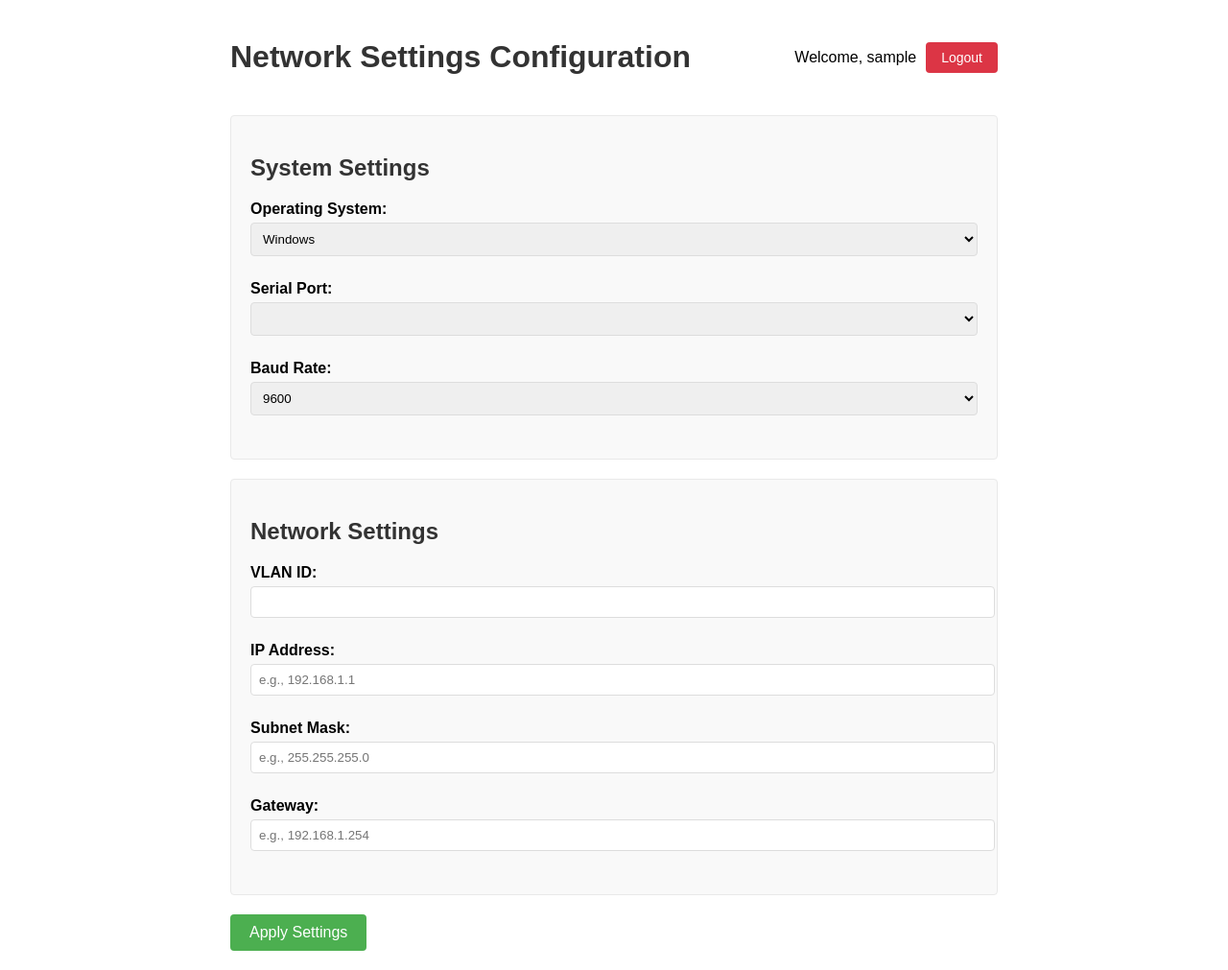
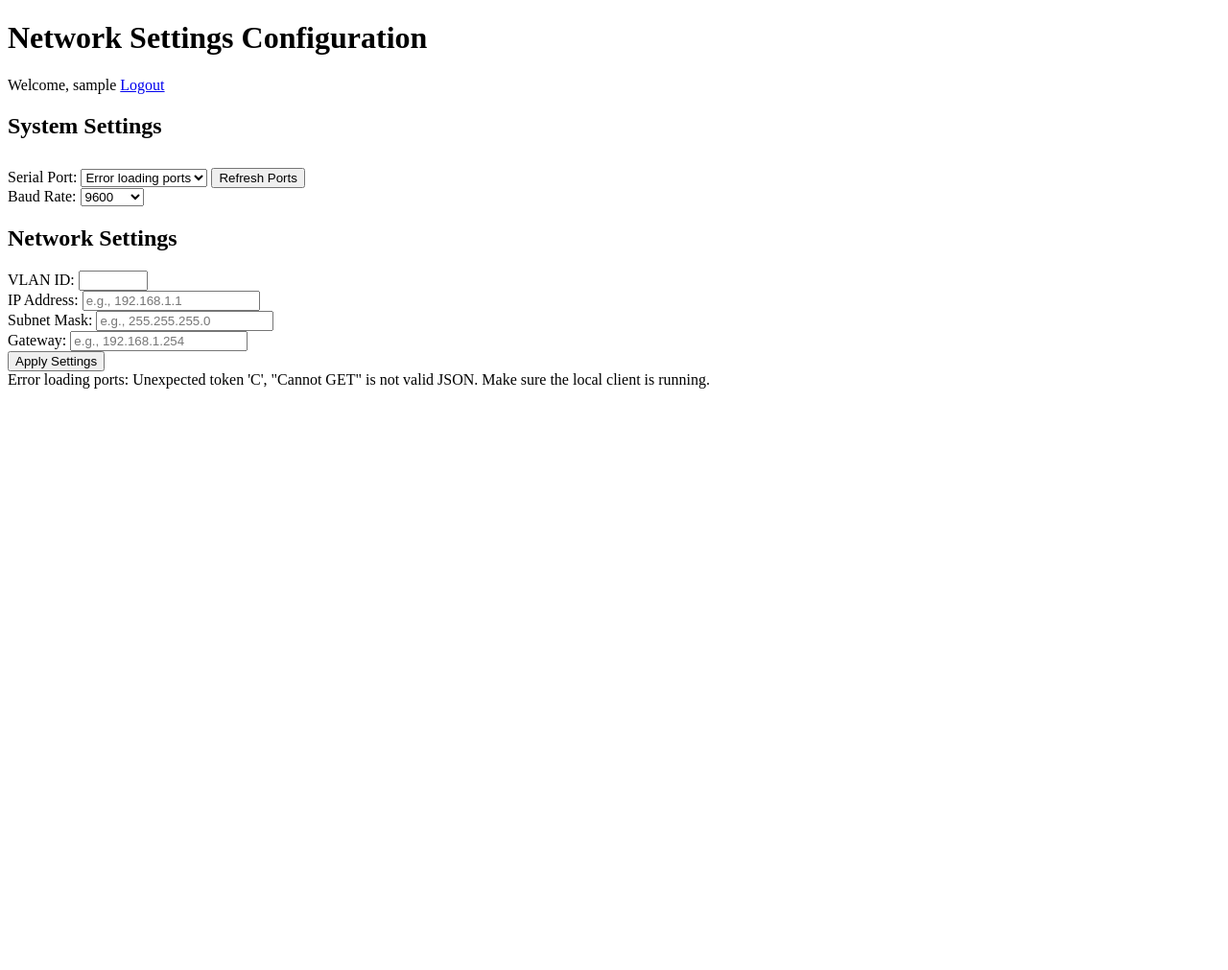
Before and after one commit to bhavyalabana/MS-testing, a Flask app: template templates/index.html in a window 1280 px wide. Shown: the whole page at 96% size. After the commit the page ends 405 px from the top, so only its background shows below. Run offline with Flask 3, Linux system fonts and the light colour scheme; the template is opened without the code that fills it: most values are stand-ins (such as "Sample title", 1, 10 or a date in 2020); lists and menus that the app fills with data are empty.

Commit message:
Update index.html

```diff
--- a/templates/index.html
+++ b/templates/index.html
@@ -3,89 +3,7 @@
 <head>
     <title>Network Settings Configuration</title>
     <style>
-        body {
-            font-family: Arial, sans-serif;
-            max-width: 800px;
-            margin: 0 auto;
-            padding: 20px;
-        }
-        .header {
-            display: flex;
-            justify-content: space-between;
-            align-items: center;
-            margin-bottom: 20px;
-        }
-        .user-info {
-            display: flex;
-            align-items: center;
-            gap: 10px;
-        }
-        .logout-btn {
-            background-color: #dc3545;
-            color: white;
-            padding: 8px 16px;
-            border: none;
-            border-radius: 4px;
-            cursor: pointer;
-            text-decoration: none;
-            font-size: 14px;
-        }
-        .logout-btn:hover {
-            background-color: #c82333;
-        }
-        .form-group {
-            margin-bottom: 15px;
-        }
-        label {
-            display: block;
-            margin-bottom: 5px;
-            font-weight: bold;
-        }
-        input, select {
-            width: 100%;
-            padding: 8px;
-            margin-bottom: 10px;
-            border: 1px solid #ddd;
-            border-radius: 4px;
-        }
-        button {
-            background-color: #4CAF50;
-            color: white;
-            padding: 10px 20px;
-            border: none;
-            border-radius: 4px;
-            cursor: pointer;
-            font-size: 16px;
-        }
-        button:hover {
-            background-color: #45a049;
-        }
-        #status {
-            margin-top: 20px;
-            padding: 10px;
-            display: none;
-            border-radius: 4px;
-        }
-        .success {
-            background-color: #dff0d8;
-            color: #3c763d;
-            border: 1px solid #d6e9c6;
-        }
-        .error {
-            background-color: #f2dede;
-            color: #a94442;
-            border: 1px solid #ebccd1;
-        }
-        .section {
-            background-color: #f9f9f9;
-            padding: 20px;
-            border-radius: 4px;
-            margin-bottom: 20px;
-            border: 1px solid #e9e9e9;
-        }
-        h1, h2 {
-            color: #333;
-        }
+        /* ... (keep existing styles) ... */
     </style>
 </head>
 <body>
@@ -101,17 +19,11 @@
         <div class="section">
             <h2>System Settings</h2>
             <div class="form-group">
-                <label for="os_type">Operating System:</label>
-                <select id="os_type" name="os_type" onchange="updatePorts()">
-                    <option value="Windows">Windows</option>
-                    <option value="Linux">Linux</option>
+                <label for="port">Serial Port:</label>
+                <select id="port" name="port" required>
+                    <option value="">Loading ports...</option>
                 </select>
-            </div>
-            <div class="form-group">
-                <label for="port">Serial Port:</label>
-                <select id="port" name="port">
-                    <!-- Ports will be populated dynamically -->
-                </select>
+                <button type="button" onclick="updatePorts()" style="width: auto; margin-top: 10px;">Refresh Ports</button>
             </div>
             <div class="form-group">
                 <label for="baudrate">Baud Rate:</label>
@@ -129,25 +41,25 @@
             <h2>Network Settings</h2>
             <div class="form-group">
                 <label for="vlan_id">VLAN ID:</label>
-                <input type="number" id="vlan_id" name="vlan_id" min="1" max="4094">
+                <input type="number" id="vlan_id" name="vlan_id" min="1" max="4094" required>
             </div>
             <div class="form-group">
                 <label for="ip_address">IP Address:</label>
                 <input type="text" id="ip_address" name="ip_address"
                        pattern="^(\d{1,3}\.){3}\d{1,3}$"
-                       placeholder="e.g., 192.168.1.1">
+                       placeholder="e.g., 192.168.1.1" required>
             </div>
             <div class="form-group">
                 <label for="subnet_mask">Subnet Mask:</label>
                 <input type="text" id="subnet_mask" name="subnet_mask"
                        pattern="^(\d{1,3}\.){3}\d{1,3}$"
-                       placeholder="e.g., 255.255.255.0">
+                       placeholder="e.g., 255.255.255.0" required>
             </div>
             <div class="form-group">
                 <label for="gateway">Gateway:</label>
                 <input type="text" id="gateway" name="gateway"
                        pattern="^(\d{1,3}\.){3}\d{1,3}$"
-                       placeholder="e.g., 192.168.1.254">
+                       placeholder="e.g., 192.168.1.254" required>
             </div>
         </div>
 
@@ -156,12 +68,27 @@
     <div id="status"></div>
 
     <script>
+        const LOCAL_CLIENT_URL = 'http://localhost:5001';
+
         async function updatePorts() {
+            const portSelect = document.getElementById('port');
+            portSelect.innerHTML = '<option value="">Loading ports...</option>';
+
             try {
-                const response = await fetch('/get_ports');
+                console.log('Fetching ports from:', `${LOCAL_CLIENT_URL}/ports`);
+                const response = await fetch(`${LOCAL_CLIENT_URL}/ports`, {
+                    method: 'GET',
+                    headers: {
+                        'Accept': 'application/json'
+                    }
+                });
+
+                console.log('Response:', response);
                 const data = await response.json();
-                const portSelect = document.getElementById('port');
-                portSelect.innerHTML = '';
+                console.log('Ports data:', data);
+
+                portSelect.innerHTML = ''; // Clear the loading message
+
                 if (data.ports && data.ports.length > 0) {
                     data.ports.forEach(port => {
                         const option = document.createElement('option');
@@ -169,18 +96,20 @@
                         option.textContent = port;
                         portSelect.appendChild(option);
                     });
+                    console.log('Ports loaded successfully');
                 } else {
-                    const option = document.createElement('option');
-                    option.value = "";
-                    option.textContent = "No ports available";
-                    portSelect.appendChild(option);
+                    portSelect.innerHTML = '<option value="">No ports available</option>';
+                    console.log('No ports found');
                 }
             } catch (error) {
-                console.error('Error updating ports:', error);
-                // If error is due to authentication, redirect to login
-                if (error.status === 401) {
-                    window.location.href = '/login';
-                }
+                console.error('Error fetching ports:', error);
+                portSelect.innerHTML = '<option value="">Error loading ports</option>';
+
+                // Show error in status div
+                const statusDiv = document.getElementById('status');
+                statusDiv.style.display = 'block';
+                statusDiv.className = 'error';
+                statusDiv.textContent = `Error loading ports: ${error.message}. Make sure the local client is running.`;
             }
         }
 
@@ -188,32 +117,33 @@
             e.preventDefault();
             const formData = new FormData(e.target);
             const data = {};
-
-            // Only include fields that have values
             for (let [key, value] of formData.entries()) {
                 if (value.trim() !== '') {
                     data[key] = value;
                 }
             }
 
-            // Show status
             const statusDiv = document.getElementById('status');
             statusDiv.style.display = 'block';
 
             try {
-                const response = await fetch('/submit_settings', {
+                // Send settings to local client directly
+                const response = await fetch(`${LOCAL_CLIENT_URL}/send`, {
                     method: 'POST',
                     headers: {
                         'Content-Type': 'application/json'
                     },
-                    body: JSON.stringify(data)
+                    body: JSON.stringify({
+                        port: data.port,
+                        baudrate: data.baudrate,
+                        settings: {
+                            vlan_id: data.vlan_id,
+                            ip_address: data.ip_address,
+                            subnet_mask: data.subnet_mask,
+                            gateway: data.gateway
+                        }
+                    })
                 });
-
-                if (response.status === 401) {
-                    // If unauthorized, redirect to login
-                    window.location.href = '/login';
-                    return;
-                }
 
                 const result = await response.json();
 
@@ -225,12 +155,13 @@
                     statusDiv.textContent = `Error: ${result.message}`;
                 }
             } catch (error) {
+                console.error('Error:', error);
                 statusDiv.className = 'error';
-                statusDiv.textContent = `Error: ${error.message}`;
+                statusDiv.textContent = `Error: ${error.message}. Make sure the local client is running.`;
             }
         });
 
-        // Initialize ports on page load
+        // Update ports on page load
         updatePorts();
     </script>
 </body>
```
